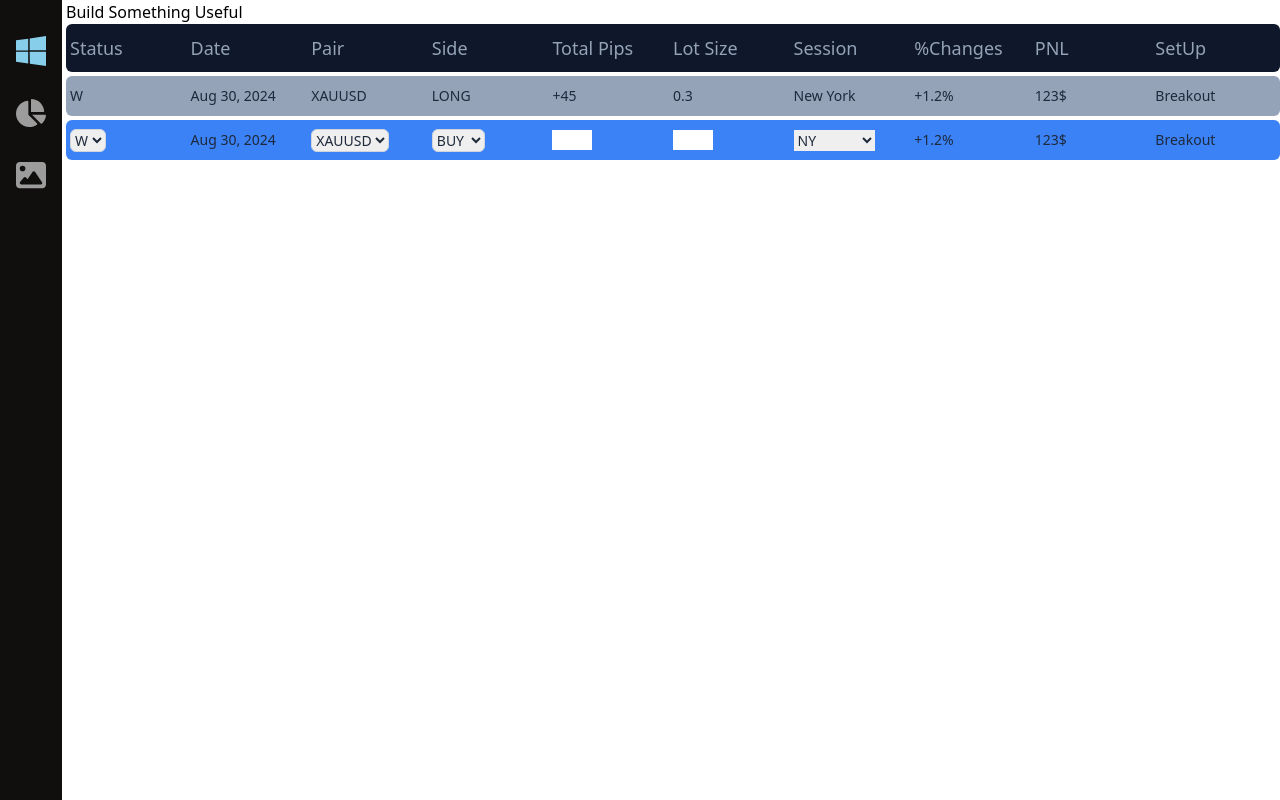
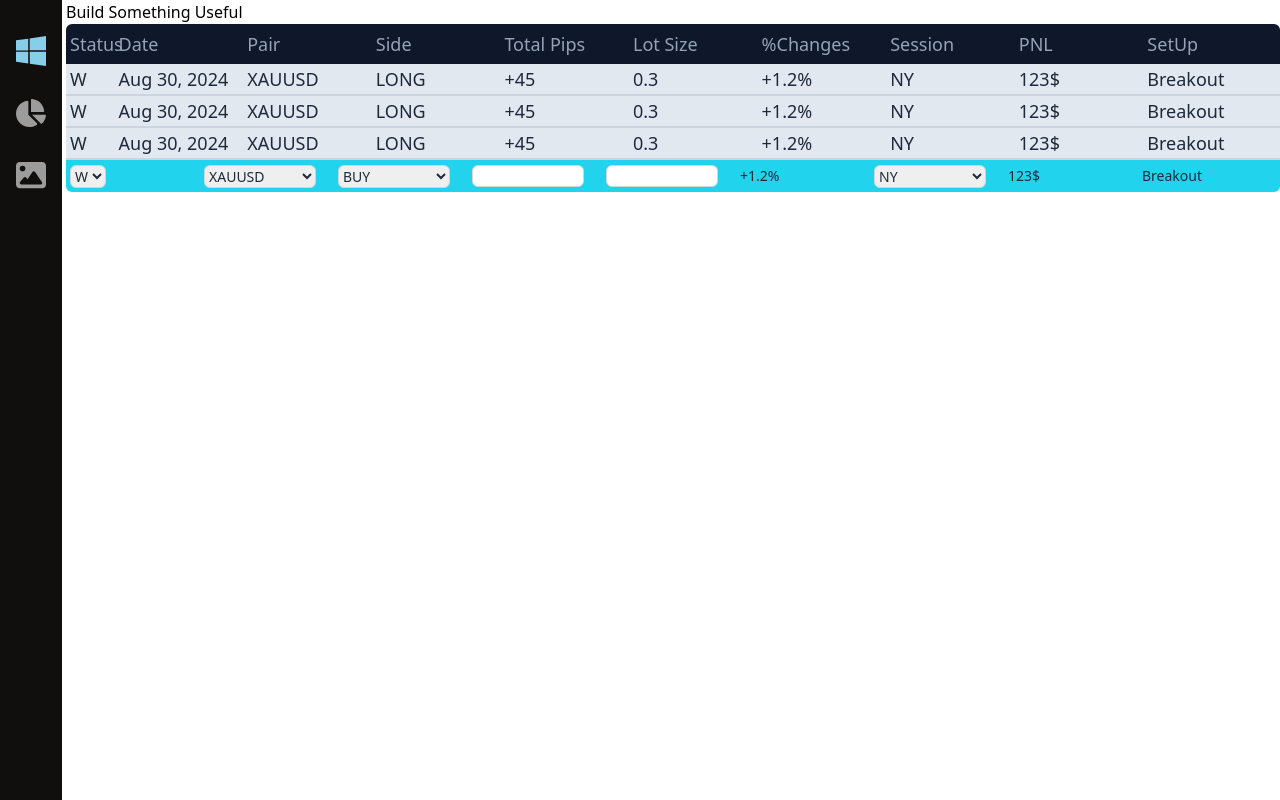
Before and after one commit to Nitesh-coder/trade-journal, a React (Vite) app in the folder frontend/: page / in a window 1280 px wide. Built offline with nearby package versions, Linux system fonts and the light colour scheme.

Commit message:
alignement fixed

```diff
--- a/frontend/package.json
+++ b/frontend/package.json
@@ -4,7 +4,7 @@
   "version": "0.0.0",
   "type": "module",
   "scripts": {
-    "dev": "vite",
+    "dev": "vite --host",
     "build": "tsc -b && vite build",
     "lint": "eslint .",
     "preview": "vite preview"
--- a/frontend/src/Components/InputBox.tsx
+++ b/frontend/src/Components/InputBox.tsx
@@ -1,7 +1,7 @@
 
 const InputBox = () => {
     return (
-      <div className="h-10 w-full bg-blue-500 text-slate-800 rounded-md sm:text-md text-sm my-1">
+      <div className="h-8 w-full bg-cyan-400 text-slate-800 rounded-b-md sm:text-md text-sm">
           <ul className=" flex justify-between items-center h-full px-1">
 
               <li className=" flex-1 text-start">
@@ -11,10 +11,9 @@ const InputBox = () => {
                 </select>
               </li>
 
-              <li className=" hidden sm:block flex-1 text-start">{ new Date().toLocaleDateString('en-US', { year: 'numeric', month: 'short', day: 'numeric' })}</li>
 
               <li className=" flex-1 text-start">
-                <select name="" id="" className=" border border-gray-300 rounded-md focus:outline-none focus:ring-2 focus:ring-blue-500">
+                <select name="" id="" className=" sm:w-28 w-16 -ml-4 sm:-ml-0 border border-gray-300 rounded-md focus:outline-none focus:ring-2 focus:ring-blue-500">
                     <option value="XAUUSD">XAUUSD</option>
                     <option value="GBPJPY">GBPJPY</option>
                     <option value="NAS100">NAS100</option>
@@ -23,28 +22,29 @@ const InputBox = () => {
               </li>
 
               <li className=" flex-1 text-start">
-                <select name="" id="" className=" border border-gray-300 rounded-md focus:outline-none focus:ring-2 focus:ring-blue-500">
+                <select name="" id="" className=" sm:w-28 w-12 border border-gray-300 rounded-md focus:outline-none focus:ring-2 focus:ring-blue-500">
                     <option value="BUY">BUY</option>
                     <option value="SELL">SELL</option>
                 </select>
               </li>
 
               <li className=" flex-1 text-start">
-                <input className=" w-10" type="number" />
+                <input className=" sm:w-28 w-10 border border-gray-300 rounded-md focus:outline-none focus:ring-2 focus:ring-blue-500" type="number" />
               </li>
 
               <li className=" flex-1 text-start">
-                <input className=" w-10" type="number" />
+                <input className=" sm:w-28 w-10 border border-gray-300 rounded-md focus:outline-none focus:ring-2 focus:ring-blue-500" type="number" />
               </li>
 
+
+              <li className=" flex-1 text-start">+1.2%</li>
               <li className=" flex-1 text-start">
-                <select name="" id="">
+                <select className=" sm:w-28 w-12 border border-gray-300 rounded-md focus:outline-none focus:ring-2 focus:ring-blue-500" name="" id="">
                     <option value="NY">NY</option>
                     <option value="LONDON">LONDON</option>
                     <option value="ASIAN">ASIAN</option>
                 </select>
               </li>
-              <li className=" flex-1 text-start">+1.2%</li>
               <li className=" hidden sm:block flex-1 text-start">123$</li>
               <li className=" hidden sm:block flex-1 text-start">Breakout</li>
           </ul>
--- a/frontend/src/Components/RowData.tsx
+++ b/frontend/src/Components/RowData.tsx
@@ -1,16 +1,17 @@
 
 const RowData = () => {
   return (
-    <div className="h-10 w-full bg-slate-400 text-slate-800 rounded-md sm:text-md text-sm my-1">
+    <div className="h-8 w-full bg-slate-200 text-slate-800 sm:text-lg text-sm border-b-2 border-slate-300">
         <ul className=" flex justify-between items-center h-full px-1">
             <li className=" flex-1 text-start">W</li>
-            <li className=" hidden sm:block flex-1 text-start">{ new Date().toLocaleDateString('en-US', { year: 'numeric', month: 'short', day: 'numeric' })}</li>
-            <li className=" flex-1 text-start">XAUUSD</li>
-            <li className=" flex-1 text-start">LONG</li>
+            <li className=" hidden sm:block flex-1 text-start sm:-ml-20">{ new Date().toLocaleDateString('en-US', { year: 'numeric', month: 'short', day: 'numeric' })}</li>
+            <li className=" flex-1 text-start -ml-4 sm:-ml-0 ">XAUUSD</li>
+            <li className=" flex-1 text-start ml-4 sm:ml-0 ">LONG</li>
             <li className=" flex-1 text-start">+45</li>
             <li className=" flex-1 text-start">0.3</li>
-            <li className=" flex-1 text-start">New York</li>
+
             <li className=" flex-1 text-start">+1.2%</li>
+            <li className=" flex-1 text-start">NY</li>
             <li className=" hidden sm:block flex-1 text-start">123$</li>
             <li className=" hidden sm:block flex-1 text-start">Breakout</li>
         </ul>
--- a/frontend/src/Components/StatusBar.tsx
+++ b/frontend/src/Components/StatusBar.tsx
@@ -1,16 +1,20 @@
 
 const StatusBar = () => {
   return (
-    <div className="h-12 w-full bg-slate-900 text-slate-400 rounded-md sm:text-lg text-sm">
+    <div className="h-10 w-full bg-slate-900 text-slate-400 rounded-t-md sm:text-lg text-sm">
         <ul className=" flex justify-between items-center h-full px-1">
             <li className=" flex-1 text-start">Status</li>
-            <li className=" hidden sm:block flex-1 text-start">Date</li>
+            <li className=" hidden sm:block flex-1 text-start sm:-ml-20">Date</li>
             <li className=" flex-1 text-start">Pair</li>
             <li className=" flex-1 text-start">Side</li>
-            <li className=" flex-1 text-start">Total Pips</li>
-            <li className=" flex-1 text-start">Lot Size</li>
-            <li className=" flex-1 text-start">Session</li>
-            <li className=" flex-1 text-start">%Changes</li>
+            <li className=" flex-1 text-start hidden sm:block">Total Pips</li>
+            <li className=" flex-1 text-start sm:hidden">Pips</li>
+            <li className=" flex-1 text-start hidden sm:block">Lot Size</li>
+            <li className=" flex-1 text-start sm:hidden">Lots</li>
+
+            <li className=" flex-1 text-start hidden sm:block">%Changes</li>
+            <li className=" flex-1 text-start sm:hidden">%</li>
+            <li className=" flex-1 text-start ">Session</li>
             <li className=" hidden sm:block flex-1 text-start">PNL</li>
             <li className=" hidden sm:block flex-1 text-start">SetUp</li>
         </ul>
--- a/frontend/src/pages/Home.tsx
+++ b/frontend/src/pages/Home.tsx
@@ -1,16 +1,35 @@
+import React, { useState } from "react"
 import InputBox from "../Components/InputBox"
 import Navbar from "../Components/Navbar"
 import RowData from "../Components/RowData"
 import StatusBar from "../Components/StatusBar"
 
-const Home = () => {
+const Home: React.FC = () => {
+  interface Trade {
+    pair: string;
+    side: string;
+    pips: number;
+    lot: number;
+    session: string;
+  };
+  const [data, setData] = useState<Trade[]>([
+    { pair: 'xauused', side: 'long', pips: 15, lot: 0.3, session: 'NY' },
+    { pair: 'eurusd', side: 'short', pips: 10, lot: 0.2, session: 'LDN' },
+    { pair: 'usdjpy', side: 'long', pips: 20, lot: 0.5, session: 'TKY' },
+  ]);
   return (
     <div className=" sm:flex">
         <Navbar homeCl='skyblue' galCl='#9C9C9C' statsCl='#9C9C9C' />
         <div className=" w-full">
           <div>Build Something Useful</div>
           <StatusBar />
-          <RowData />
+          <div>
+            {data.map((item,index)=>(
+              <div key={index}>
+                {<RowData />}
+              </div>
+            ))}
+          </div>
           <InputBox />
         </div>
     </div>
```
